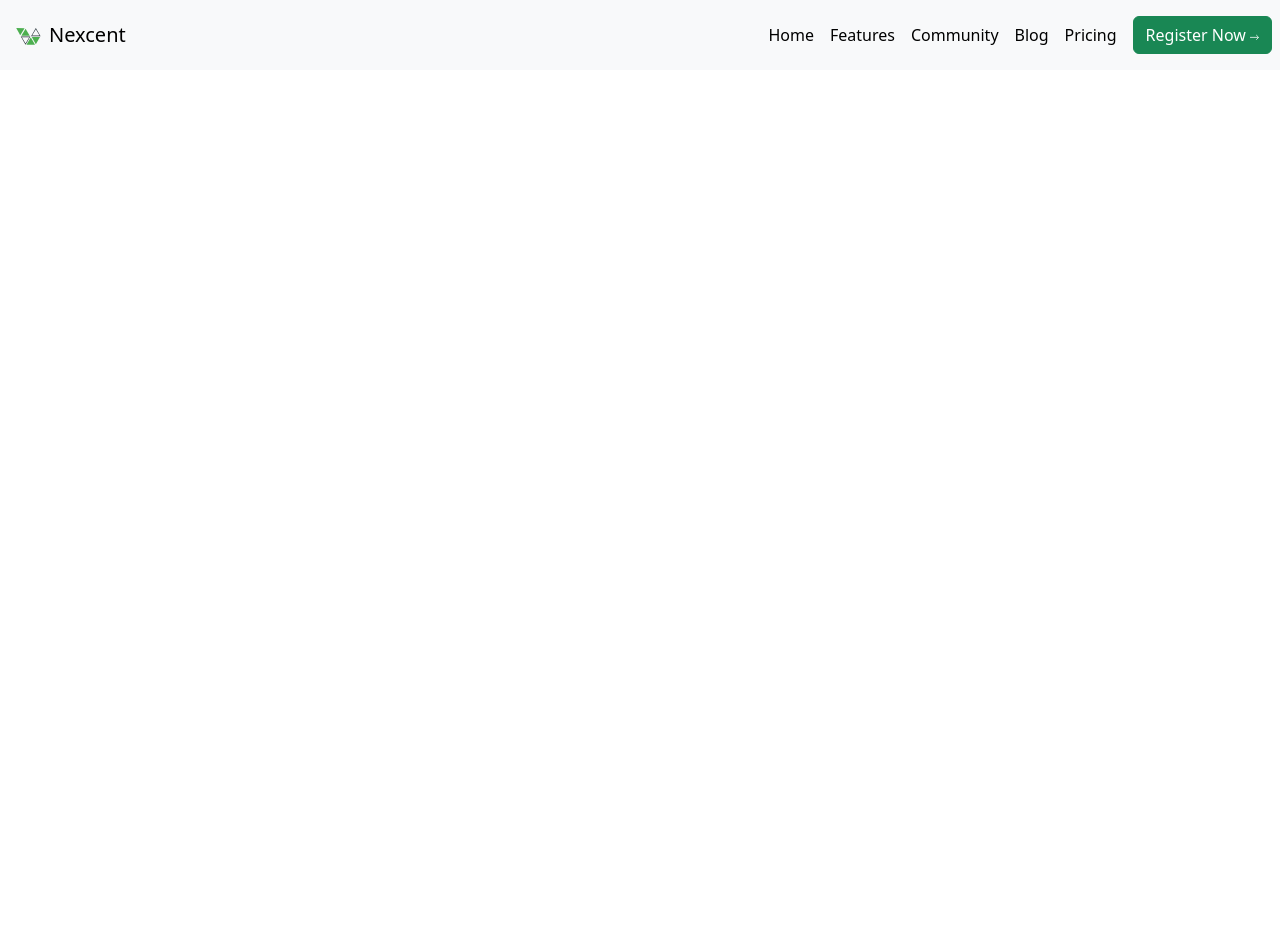
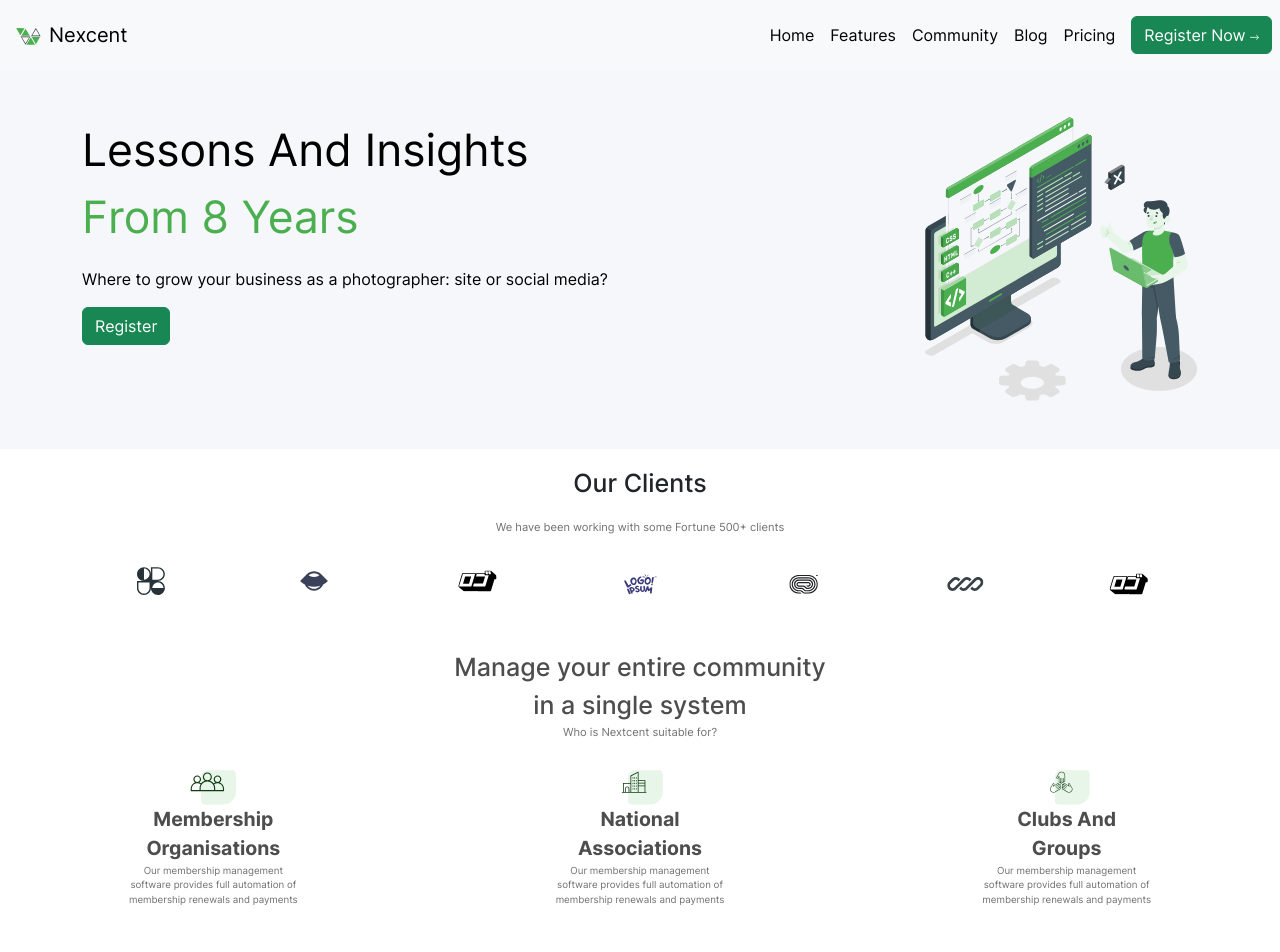
Before and after one commit to LatestPhysx/Nexcent-Example, a plain HTML site: page index.html in a window 1280 px wide. Shown: the top 952 px of the page. Before the commit the page ends 800 px from the top, so only its background shows below. Drawn offline with Linux system fonts and the light colour scheme.

Commit message:
Add files via upload

```diff
--- a/index.html
+++ b/index.html
@@ -9,7 +9,7 @@
   <title>Nexcent | Responsive Example</title>
 </head>
 <body>
-    <nav class="navbar navbar-expand-lg bg-body-tertiary fixed-top">
+  <nav class="navbar fixed-top navbar-expand-lg bg-body-tertiary fixed-top">
       <a class="mx-2 navbar-brand" href="#"><img class="mx-2" src="Photos/Logo.svg" alt="">Nexcent</a>
       <button class="navbar-toggler" type="button" data-bs-toggle="offcanvas" data-bs-target="#navbarOffcanvasLg" aria-controls="navbarOffcanvasLg" aria-label="Toggle navigation">
         <span class="navbar-toggler-icon"></span>
@@ -39,6 +39,83 @@
           </div>
       </div>
   </nav>
+    <div class="two align-items-center justify-content-center">
+      <div class="container text-center">
+        <div class="row">
+          <div class="col text-start my-5">
+            <p class="two-para">Lessons and insights <br> <span style="color: #4CAF4F;">from 8 years</span></p> <p style="font-family:'Inter'";>Where to grow your business as a photographer: site or social media?</p> <p><button type="button" class="btn btn-success">Register</button></p>
+          </div>
+          <div class="col text-end my-5">
+            <img src="Photos/Illustration.svg" alt="">
+          </div>
+        </div>
+      </div>
+    </div>
+    <div style="font-family:'Inter';"; class="three">
+      <div class="container text-center">
+        <div style="font-size: 25.06px; font-weight: 500;" class="row my-3 text-center">
+          <span>Our Clients</span>
+        </div>
+        <div style="font-size: 11.14px; color: #717171;" class="row my-3">
+          <p>We have been working with some Fortune 500+ clients</p>
+        </div>
+        <div class="row my-3">
+          <div class="col">
+            <img src="Photos/1.svg" alt="">
+          </div>
+          <div class="col">
+            <img src="Photos/2.svg" alt="">
+          </div>
+          <div class="col">
+            <img src="Photos/3.svg" alt="">
+          </div>
+          <div class="col">
+            <img src="Photos/4.svg" alt="">
+          </div>
+          <div class="col">
+            <img src="Photos/5.svg" alt="">
+          </div>
+          <div class="col">
+            <img src="Photos/6.svg" alt="">
+          </div>
+          <div class="col">
+            <img src="Photos/7.svg" alt="">
+          </div>
+        </div>
+      </div>
+    </div>
+    <div class="four mt-5 text-center justify-content-center">
+      <div class="row m-0 my-2 justify-content-center">
+        <span style="font-size: 25.06px; font-weight: 500; color: #4D4D4D;">Manage your entire community<br>in a single system<br></span><span style="color: #717171; font-size: 11.14px;">Who is Nextcent suitable for?</span>
+      </div>
+      <div class="row m-0 my-4">
+        <div class="container text-center">
+          <div class="row">
+            <div class="col">
+              <img src="Photos/8.svg" alt=""><br><span style="font-size: 19.49px; color: #4D4D4D; font-weight: bold;">Membership<br> Organisations</span><br><p style="color: #717171; font-size: 9.74px; ">Our membership management<br> software provides full automation of<br> membership renewals and payments</p>
+            </div>
+            <div class="col">
+              <img src="Photos/9.svg" alt=""><br><span style="font-size: 19.49px; color: #4D4D4D; font-weight: bold;">National<br> Associations</span><br><p style="color: #717171; font-size: 9.74px; ">Our membership management<br> software provides full automation of<br> membership renewals and payments</p>
+            </div>
+            <div class="col">
+              <img src="Photos/10.svg" alt=""><br><span style="font-size: 19.49px; color: #4D4D4D; font-weight: bold;">Clubs And<br> Groups</span><br><p style="color: #717171; font-size: 9.74px; ">Our membership management<br> software provides full automation of<br> membership renewals and payments</p>
+            </div>
+          </div>
+        </div>
+      </div>
+    </div>
+    <div class="five my-5">
+      <div class="container text-center">
+        <div class="row">
+          <div class="col">
+            <img src="Photos/11.svg" alt="">
+          </div>
+          <div class="col text-start">
+            <span style="color: #4D4D4D; font-size: 25.06px; font-weight: 500;">The unseen of spending three <br>years at Pixelgrade</span> <br> <p class="mt-2" style="font-size: 9.74px; color: #717171; text-align: justify;">Lorem ipsum dolor sit amet, consectetur adipiscing elit. Sed sit amet justo ipsum. Sed accumsan quam vitae est varius fringilla. Pellentesque placerat vestibulum lorem sed porta. Nullam mattis tristique iaculis. Nullam pulvinar sit amet risus pretium auctor. Etiam quis massa pulvinar, aliquam quam vitae, tempus sem. Donec elementum pulvinar odio.</p> <p><button type="button" class="btn btn-success">Learn More</button></p>
+          </div>
+        </div>
+      </div>
+    </div>
     <script src="js/bootstrap.bundle.min.js"></script>
 </body>
 </html>
--- a/style.css
+++ b/style.css
@@ -1,21 +1,40 @@
+@font-face {
+    font-family: "Inter";
+    src: url(Fonts/Inter-VariableFont_slnt\,wght.ttf);
+}
 body {
+    font-family: "Inter";
     height: 100vh;
+    padding-top: 69px;
+}
+.two{
+    width: 100%;
+    background-color: #F5F7FA;
+    color: black;
+}
+.two>.container>.row>.col>.two-para{
+    font-family:"Inter";
+    text-transform: capitalize;
+    font-size: 44.55px;
 }
 @media all and (max-width : 992px){
     .middle{
         justify-content: center;
     }
 }
-nav>div{
-    background-color: rgb(255, 255, 255,0.1);
-}
 @media all and (min-width : 992px){
     .middle{
         justify-content: end;
+    }
+    nav.navbar>div.offcanvas{
+
     }
 }
 @media all and (max-width : 772px){
     nav.navbar>div.offcanvas{
         width: 50%;
     }
+    body{
+        padding-top: 56px;
+    }
 }
```
Also changed, not shown: Fonts/Inter-VariableFont_slnt,wght.ttf (added), Photos/1.svg (added), Photos/10.svg (added), Photos/11.svg (added), Photos/2.svg (added), Photos/3.svg (added), Photos/4.svg (added), Photos/5.svg (added), Photos/6.svg (added), Photos/7.svg (added), Photos/8.svg (added), Photos/9.svg (added), Photos/Illustration.svg (added). Lines whose indentation alone changed are shown as unchanged.
